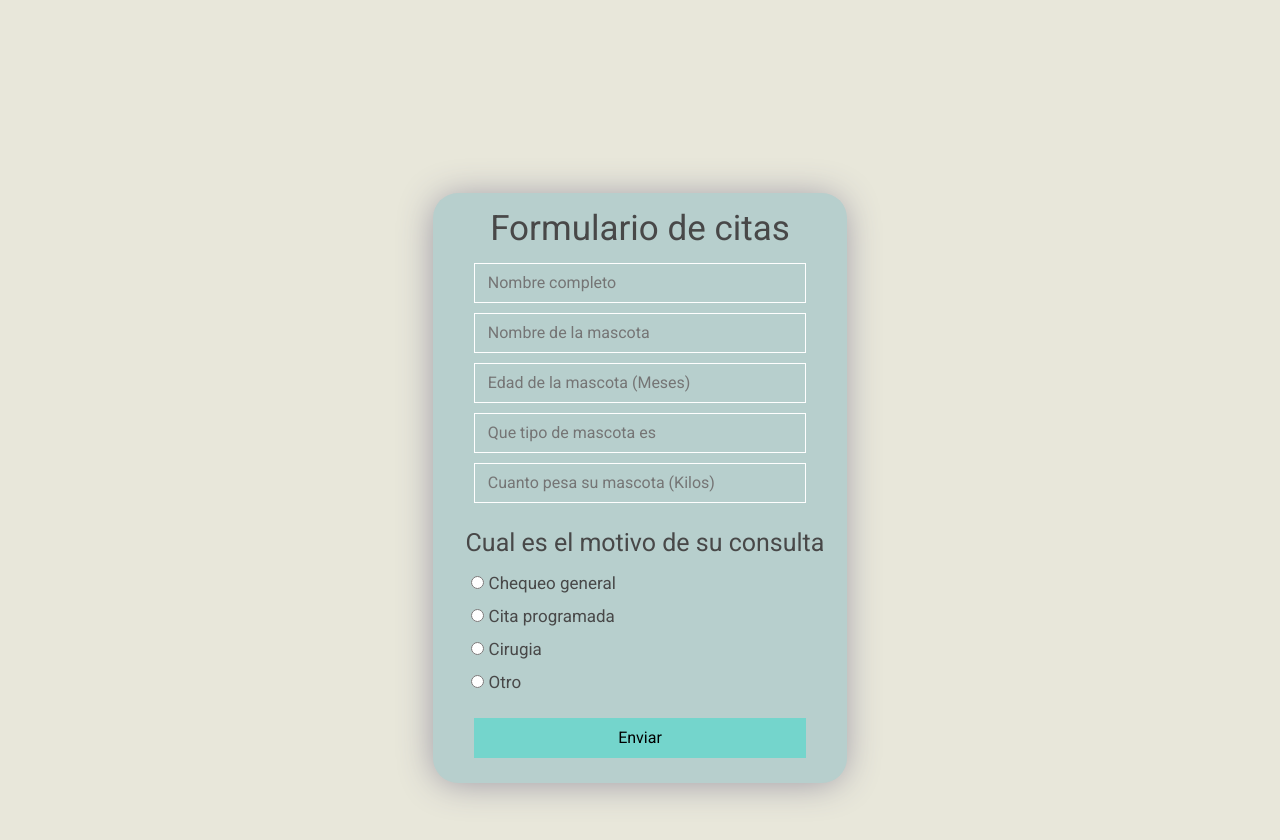
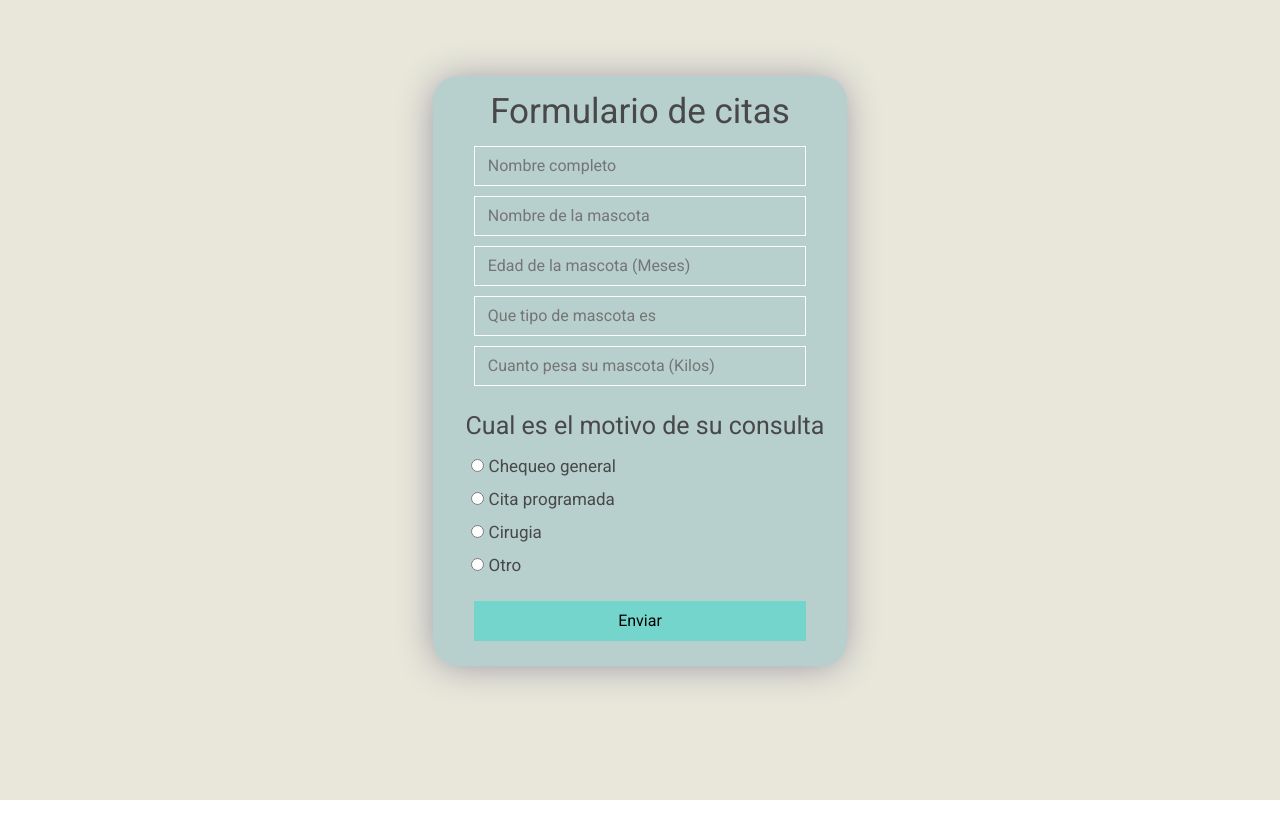
Before and after one commit to NicolasEstebanCuervo/FormPet, a React (Create React App) app: page / in a window 1280 px wide. Shown: the top 840 px of the page. After the commit the page ends 800 px from the top, so only its background shows below. Built offline with nearby package versions, Linux system fonts and the light colour scheme; the HTML template or start-up script is replaced by a standard one.

Commit message:
Quinto commit

```diff
--- a/src/Hojas_De_Estilo/Formulario.css
+++ b/src/Hojas_De_Estilo/Formulario.css
@@ -1,5 +1,5 @@
 .formulario{
-  margin: 15% 0;
+  margin: 50px 0;
   padding: 15px 2% 25px;
   display: flex;
   flex-direction: column;
```
